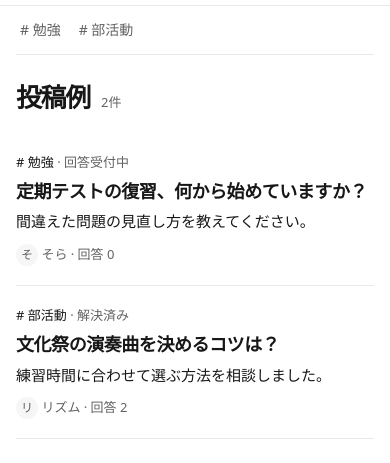
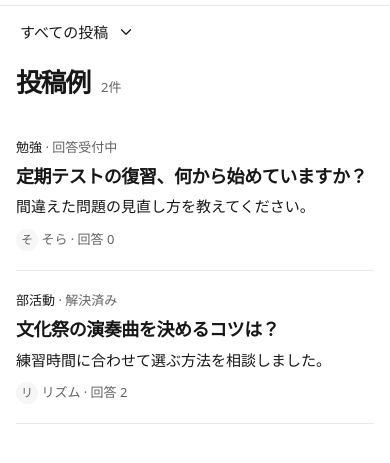
Before and after one commit to E231th114/campus-link, a plain HTML site: page static/index.html in a window 390 px wide. Shown: the part 45-508 px from the top of the page. Drawn offline with Linux system fonts and the light colour scheme.

Commit message:
Move mobile category navigation into an accessible bottom sheet

```diff
--- /dev/null
+++ b/static/categories.js
@@ -0,0 +1,69 @@
+const categoryArea = document.querySelector('.categories.list-nav');
+if (categoryArea) {
+  const nav = categoryArea.querySelector('nav');
+  const links = [...nav.querySelectorAll('a')];
+  const trigger = categoryArea.querySelector('.category-trigger');
+  const sheet = categoryArea.querySelector('dialog');
+  const mobile = matchMedia('(max-width: 760px)');
+  const check = document.createElementNS('http://www.w3.org/2000/svg', 'svg');
+  check.setAttribute('class', 'category-icon');
+  check.setAttribute('viewBox', '0 0 24 24');
+  check.setAttribute('aria-hidden', 'true');
+  check.innerHTML = '<path d="m4 12 5 5L20 6"/>';
+  function updateSelection() {
+    const selected = nav.querySelector('[aria-current]') || links[0];
+    trigger.querySelector('[data-category-name]').textContent = selected.textContent.trim();
+    trigger.setAttribute('aria-label', 'カテゴリを選択：' + selected.textContent.trim());
+    selected.append(check);
+  }
+
+  // The standalone preview uses fragment links in place of server-side queries.
+  const samples = [...document.querySelectorAll('.sample-row')];
+  if (samples.length) {
+    function filterSamples() {
+      const selected = links.find(link => link.hash === location.hash) || links[0];
+      links.forEach(link => {
+        link.removeAttribute('aria-current');
+        link.classList.toggle('active', link === selected);
+      });
+      selected.setAttribute('aria-current', 'page');
+      samples.forEach(row => { row.hidden = selected !== links[0] && '#' + row.id !== selected.hash; });
+      document.querySelector('[data-sample-count]').textContent = samples.filter(row => !row.hidden).length + '件';
+      updateSelection();
+    }
+    filterSamples();
+    window.addEventListener('hashchange', filterSamples);
+  }
+
+  if (typeof sheet.showModal === 'function') {
+    function layoutCategories() {
+      if (sheet.open) sheet.close();
+      if (mobile.matches) sheet.querySelector('[data-category-options]').append(nav);
+      else categoryArea.prepend(nav);
+      trigger.hidden = !mobile.matches;
+      updateSelection();
+    }
+    layoutCategories();
+    mobile.addEventListener('change', layoutCategories);
+    trigger.addEventListener('click', () => {
+      sheet.showModal();
+      trigger.setAttribute('aria-expanded', 'true');
+      document.documentElement.classList.add('category-modal-open');
+      (nav.querySelector('[aria-current]') || links[0]).focus();
+    });
+    sheet.addEventListener('close', () => {
+      document.documentElement.classList.remove('category-modal-open');
+      trigger.setAttribute('aria-expanded', 'false');
+    });
+    sheet.querySelector('[data-close-category]').onclick = () => sheet.close();
+    nav.addEventListener('click', event => {
+      if (sheet.open && event.target.closest('a')) sheet.close();
+    });
+    sheet.addEventListener('click', event => {
+      if (event.target !== sheet) return;
+      const rect = sheet.getBoundingClientRect();
+      if (event.clientX < rect.left || event.clientX > rect.right ||
+          event.clientY < rect.top || event.clientY > rect.bottom) sheet.close();
+    });
+  }
+}
--- a/static/index.html
+++ b/static/index.html
@@ -1 +1,11 @@
-<!doctype html><html lang="ja"><meta charset="utf-8"><meta name="viewport" content="width=device-width,initial-scale=1"><link rel="stylesheet" href="style.css"><title>Campus Link | 静的見本</title><header><div class="bar"><strong class="brand"><img src="campus-link.svg" width="40" height="40" alt="">Campus Link</strong>静的プレビュー</div></header><div class="layout"><aside><nav aria-label="投稿例のカテゴリ"><small>カテゴリ</small><a href="#study"># 勉強</a><a href="#club"># 部活動</a></nav></aside><main><h1>投稿例 <small>2件</small></h1><article class="sample-row" id="study"><div class="meta"><b># 勉強</b> · 回答受付中</div><h3>定期テストの復習、何から始めていますか？</h3><p>間違えた問題の見直し方を教えてください。</p><footer><span class="avatar">そ</span> そら · 回答 0</footer></article><article class="sample-row" id="club"><div class="meta"><b># 部活動</b> · 解決済み</div><h3>文化祭の演奏曲を決めるコツは？</h3><p>練習時間に合わせて選ぶ方法を相談しました。</p><footer><span class="avatar">リ</span> リズム · 回答 2</footer></article></main></div></html>
+<!doctype html><html lang="ja"><meta charset="utf-8"><meta name="viewport" content="width=device-width,initial-scale=1,viewport-fit=cover"><link rel="stylesheet" href="style.css"><script defer src="categories.js"></script><title>Campus Link | 静的見本</title><header><div class="bar"><strong class="brand"><img src="campus-link.svg" width="40" height="40" alt="">Campus Link</strong>静的プレビュー</div></header><div class="layout"><aside class="categories list-nav"><nav aria-label="投稿例のカテゴリ"><a href="#all" aria-current="page">すべての投稿</a><small>カテゴリ</small><a href="#study">勉強</a><a href="#club">部活動</a></nav><button type="button" class="category-trigger" aria-haspopup="dialog" aria-expanded="false" aria-controls="category-sheet" hidden>
+  <span data-category-name></span>
+  <svg class="category-icon" aria-hidden="true" viewBox="0 0 24 24"><path d="m6 9 6 6 6-6"/></svg>
+</button>
+<dialog id="category-sheet" aria-labelledby="category-title">
+  <div class="sheet-heading">
+    <h2 id="category-title">カテゴリを選択</h2>
+    <button type="button" data-close-category aria-label="閉じる"><svg class="category-icon" aria-hidden="true" viewBox="0 0 24 24"><path d="m6 6 12 12M18 6 6 18"/></svg></button>
+  </div>
+  <div data-category-options></div>
+</dialog></aside><main id="all"><h1>投稿例 <small data-sample-count>2件</small></h1><article class="sample-row" id="study"><div class="meta"><b>勉強</b> · 回答受付中</div><h3>定期テストの復習、何から始めていますか？</h3><p>間違えた問題の見直し方を教えてください。</p><footer><span class="avatar">そ</span> そら · 回答 0</footer></article><article class="sample-row" id="club"><div class="meta"><b>部活動</b> · 解決済み</div><h3>文化祭の演奏曲を決めるコツは？</h3><p>練習時間に合わせて選ぶ方法を相談しました。</p><footer><span class="avatar">リ</span> リズム · 回答 2</footer></article></main></div></html>
--- a/static/style.css
+++ b/static/style.css
@@ -116,3 +116,17 @@ main > a:first-child { display: inline-block; margin-bottom: 14px; font-size: 14
   a:active,button:active { background-color: #ddd; color: #111 }
 }
 @media(prefers-reduced-motion: reduce) { html { scroll-behavior: auto } }
+
+.category-icon { width: 18px; height: 18px; fill: none; stroke: currentColor; stroke-width: 1.7; stroke-linecap: round; stroke-linejoin: round; flex: none }
+.categories > nav .category-icon { display: none }
+.category-trigger { min-width: 44px; min-height: 44px; padding: 0 4px; gap: 9px; background: transparent; font-size: 15px }
+.category-trigger[aria-expanded=true] svg { transform: rotate(180deg) }
+.category-modal-open, .category-modal-open body { overflow: hidden; overscroll-behavior: none }
+#category-sheet { width: min(100%,480px); max-width: 100%; max-height: 85vh; max-height: 85dvh; margin: auto auto 0; border: 0; padding: 12px max(20px,env(safe-area-inset-right)) calc(12px + env(safe-area-inset-bottom)) max(20px,env(safe-area-inset-left)); color: var(--ink); background: white; overscroll-behavior: contain }
+#category-sheet::backdrop { background: rgb(0 0 0 / .32) }
+#category-sheet .sheet-heading h2 { font-size: 17px }
+#category-sheet .sheet-heading button { min-width: 44px; min-height: 44px; background: transparent }
+#category-sheet nav { display: grid; gap: 0; margin: 6px 0 0; overflow: visible; border: 0 }
+#category-sheet nav small { display: none }
+#category-sheet nav a { min-height: 48px; justify-content: space-between; padding-inline: 4px; font-size: 16px; box-shadow: none; background: transparent }
+@media(max-width:760px) { .categories.list-nav { padding-block: 4px 10px } }
```
Also changed, not shown: templates/base.html (+12 -2 lines), templates/detail.html (+1 -1 lines), templates/index.html (+1 -1 lines).
